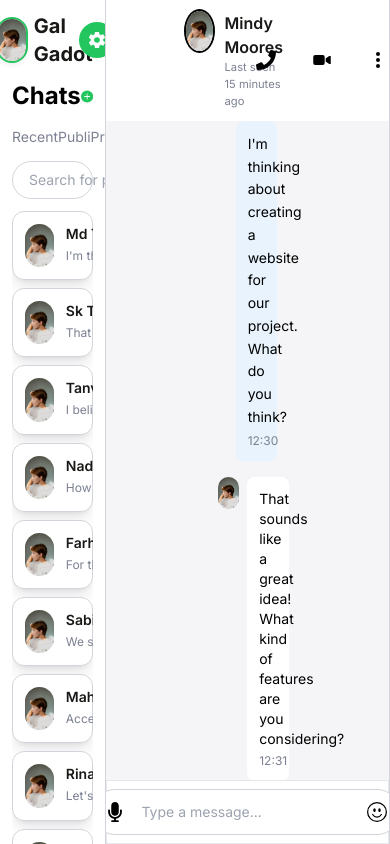
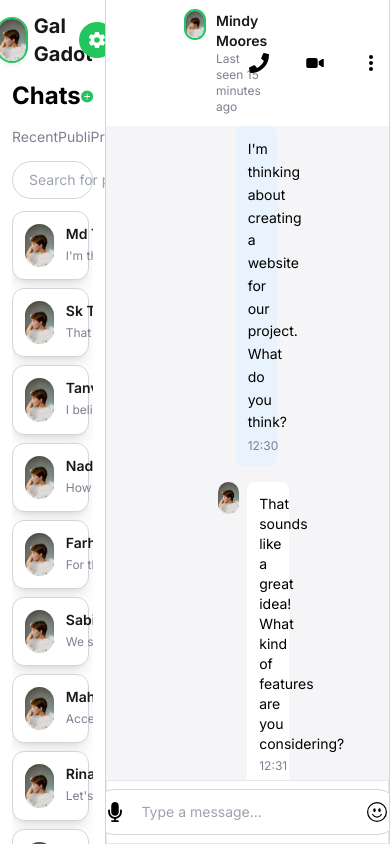
Before and after one commit to Tofaal9152/chatApplication, a React (Vite) app: page /messenger in a window 390 px wide. Built offline with nearby package versions, Linux system fonts and the light colour scheme.

Commit message:
Starting Responsiv e

```diff
--- a/src/Components/Messenger/Chat_List/Chat_People/Chat_People.jsx
+++ b/src/Components/Messenger/Chat_List/Chat_People/Chat_People.jsx
@@ -39,7 +39,7 @@ const Chat_People = () => {
       </div>
       {/* Chats */}
       <div
-        className=" flex flex-col overflow-y-auto h-screen space-y-2"
+        className=" flex flex-col overflow-y-auto h-screen space-y-2 pr-1"
         style={{ scrollbarWidth: "thin" }}
       >
         {messageContaineer.map((item, index) => (
--- a/src/Components/Messenger/Show_Message/Show_Message.jsx
+++ b/src/Components/Messenger/Show_Message/Show_Message.jsx
@@ -21,16 +21,16 @@ const MsxContainer = () => {
       <div className="flex items-center justify-between p-[0.7rem] px-[5rem] shadow-md bg-white">
         <div className="flex justify-start items-start space-x-3">
           <img
-            className="w-[40px] h-[40px] ring-2 ring-black rounded-[50%] object-cover"
+            className="w-[1.7rem] h-[1.7rem] ring-2 ring-green-500 rounded-full object-cover"
             src={Avatar}
             alt="User Avatar"
           />
 
           <div className="flex flex-col">
-            <h1 className="text-[1rem] font-semibold text-[#191816]">
+            <h1 className="text-sm font-semibold text-[#191816]">
               Mindy Moores
             </h1>
-            <p className="text-[#7C8092] text-[0.7rem]">
+            <p className="text-[#7C8092] text-xs">
               Last seen 15 minutes ago
             </p>
           </div>
```
